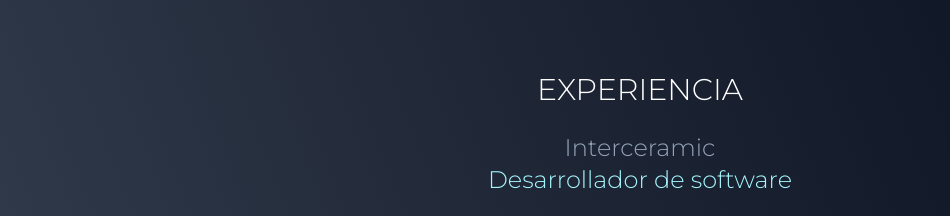
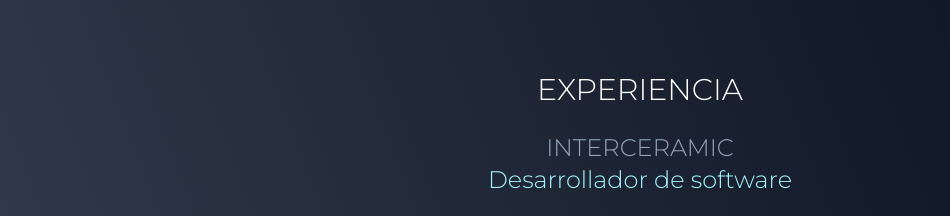
Before and after one commit to DavidCs9/portafolio_nextjs, a Next.js app: page / in a window 1280 px wide. Shown: the part 2440-2656 px from the top of the page, without its empty margins (0-950 px from the left). Built offline with nearby package versions, Linux system fonts and the light colour scheme.

Commit message:
CHANGE INTERCERAMIC TITLE

```diff
--- a/src/app/componentes/experiencia/experiencia.jsx
+++ b/src/app/componentes/experiencia/experiencia.jsx
@@ -12,7 +12,7 @@ export function Experiencia () {
       <h1 className=' text-3xl text-white text-center'>EXPERIENCIA</h1>
       <div className=' text-white pt-6 text-left'>
         <p className=' text-2xl text-center text-slate-400'>
-          Interceramic
+          INTERCERAMIC
         </p>
         <p className=' text-2xl text-center text-cyan-200'>
           Desarrollador de software
```
